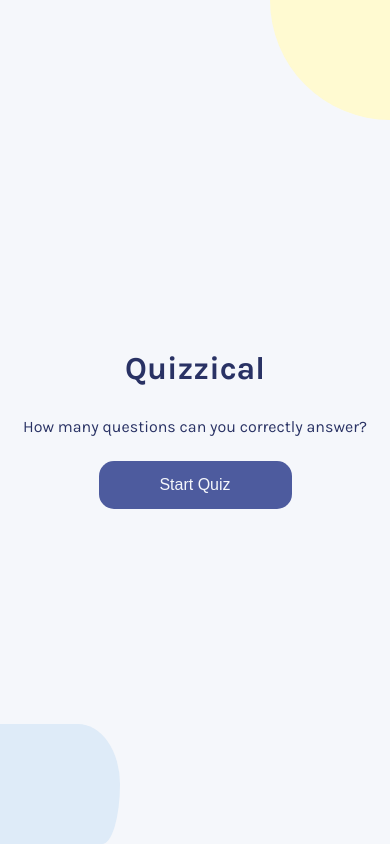
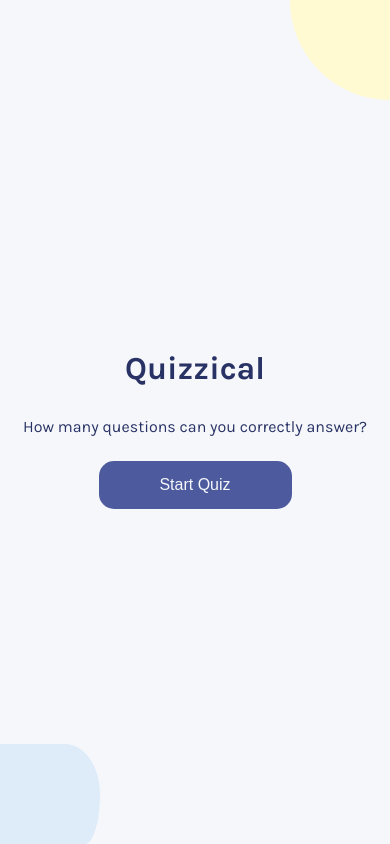
Before and after one commit to Timbaines/quizzical, a React (Vite) app: page / in a window 390 px wide. Built offline with nearby package versions, Linux system fonts and the light colour scheme.

Commit message:
Stage 2: Updated responsiveness for mobile devices

```diff
--- a/src/style.css
+++ b/src/style.css
@@ -11,12 +11,13 @@ html, body {
     color: #293264;
     height: 100%;
     width: 100%;
-    min-height: 100vh;
     display: flex;
     justify-content: center;
     align-items: center;
     text-align: center;
 }
+
+
 
 .blob-top {
     position: absolute;
@@ -55,12 +56,11 @@ html, body {
 }
 
 .quiz-container {
-    max-width: 960px;
     padding: 15px;
+    z-index: 1000;
 }
 
 .question-container {
-    max-width: 960px;
     padding: 20px;
     border-bottom: 1px solid #DBDEF0;
     z-index: 1000;
@@ -73,11 +73,11 @@ html, body {
 }
 
 .selection-container {
-    max-width: 960px;
     display: flex;
     flex-wrap: wrap;
     justify-content: start;
     margin-top: 10px;
+    z-index: 1000;
 }
 
 
@@ -103,6 +103,7 @@ html, body {
     cursor: pointer;
     font-size: 11px;
     font-weight: 700;
+    z-index: 1001;
 }
 
 .btn-answer.active {
@@ -121,6 +122,7 @@ html, body {
 }
 
 .result-display {
+    position: relative;
     display: flex;
     align-items: center;
     justify-content: end;
@@ -154,7 +156,7 @@ html, body {
 @media (max-width: 960px) {
     .blob-top,
     .blob-bottom {
-        width: 120px;
-        height: 120px;
+        width: 100px;
+        height: 100px;
     }
 }
```
